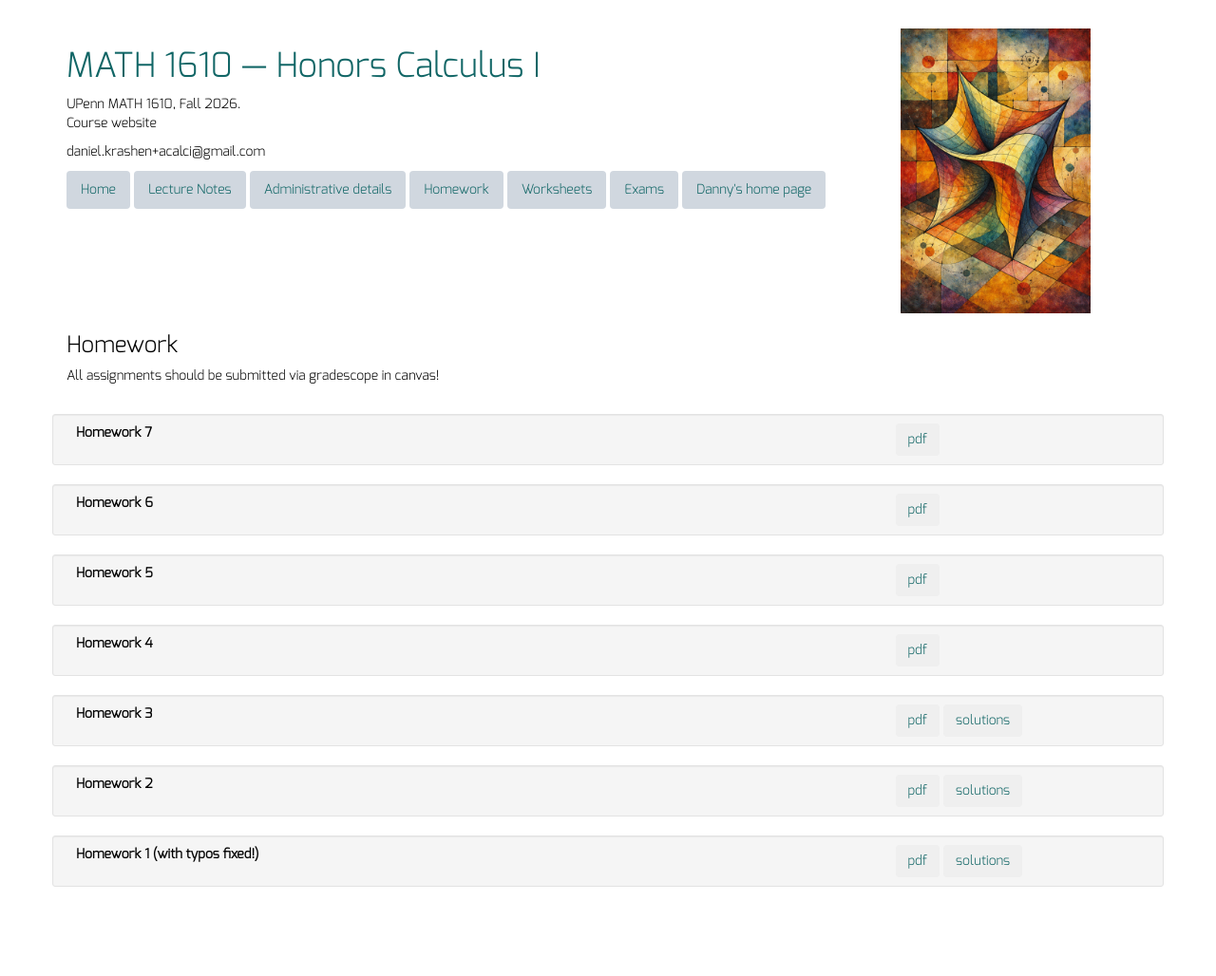
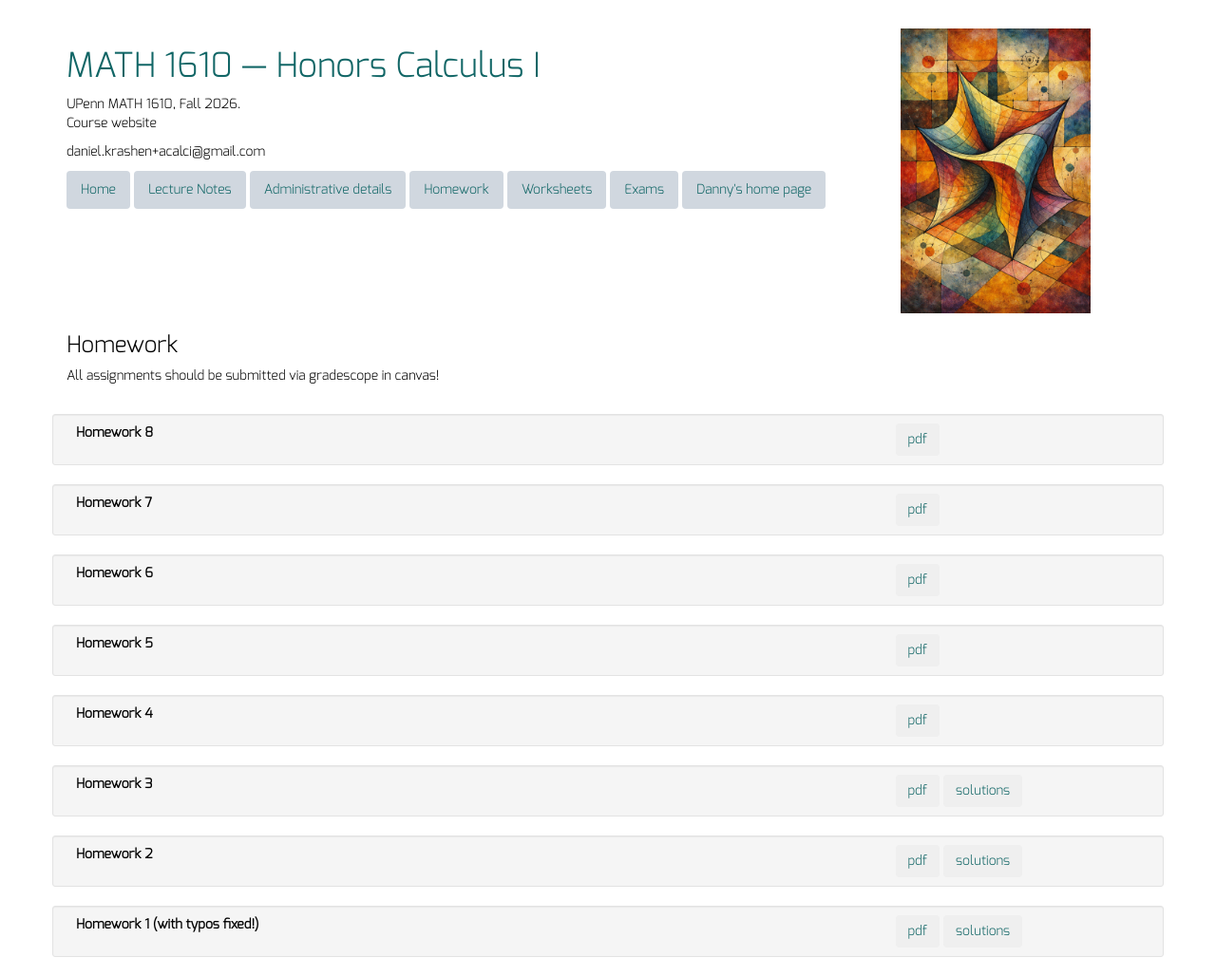
Before and after one commit to dkrashen/honors-calculus-1610, a Jekyll site: the page built from homework/index.html, in a window 1280 px wide. Shown: the whole page at 95% size. Built offline with Jekyll 4.4.1, drawn with Linux system fonts in a browser that asks for light colours; nearby versions of some CDN libraries; before the commit the page ends 954 px from its top, so only the background shows below that.

Commit message:
add homework 8
Co-Authored-By: Claude Opus 5.5 <noreply@anthropic.com>
Claude-Session: https://claude.ai/code/session_01E4H1JB9jfsDfLbanhdB4JD

```diff
--- a/_data/homework.yml
+++ b/_data/homework.yml
@@ -15,3 +15,5 @@
   filename: "hw6.pdf"
 - title: "Homework 7"
   filename: "hw7.pdf"
+- title: "Homework 8"
+  filename: "hw8.pdf"
```
Also changed, not shown: 1 other file.
